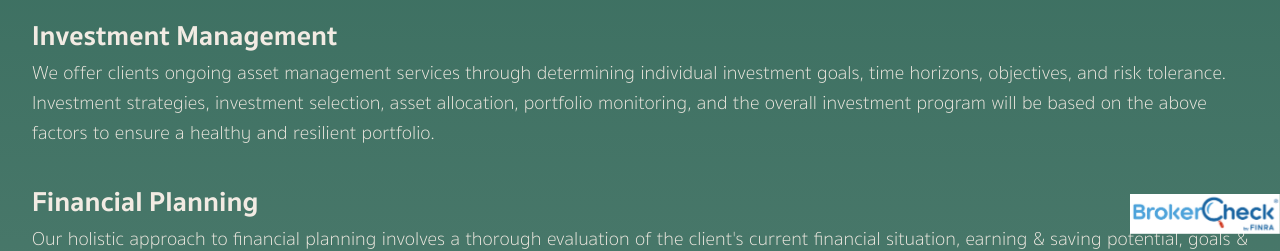
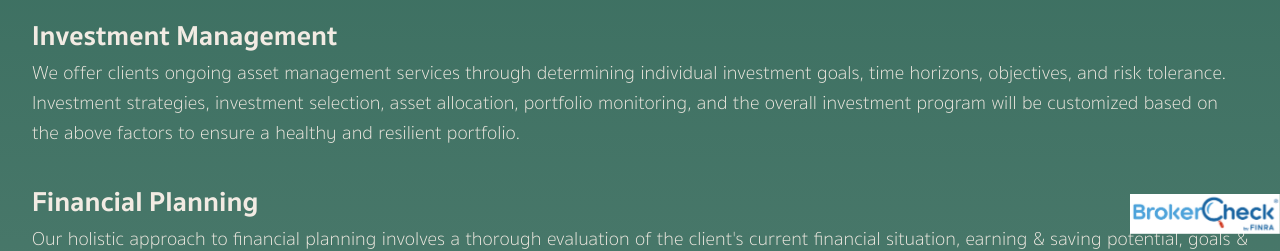
Before and after one commit to avelaga/velagaadvisors, a Next.js app: page /services in a window 1280 px wide. Shown: the part 566-817 px from the top of the page. Built offline with nearby package versions, Linux system fonts and the light colour scheme.

Commit message:
services text update

```diff
--- a/pages/services.js
+++ b/pages/services.js
@@ -59,7 +59,7 @@ export default function Services() {
             Investment Management
           </div>
           <div className={styles.body}>
-            We offer clients ongoing asset management services through determining individual investment goals, time horizons, objectives, and risk tolerance. Investment strategies, investment selection, asset allocation, portfolio monitoring, and the overall investment program will be based on the above factors to ensure a healthy and resilient portfolio.
+            We offer clients ongoing asset management services through determining individual investment goals, time horizons, objectives, and risk tolerance. Investment strategies, investment selection, asset allocation, portfolio monitoring, and the overall investment program will be customized based on the above factors to ensure a healthy and resilient portfolio.
           </div>
           <div className={styles.subheader}>
             Financial Planning
```
